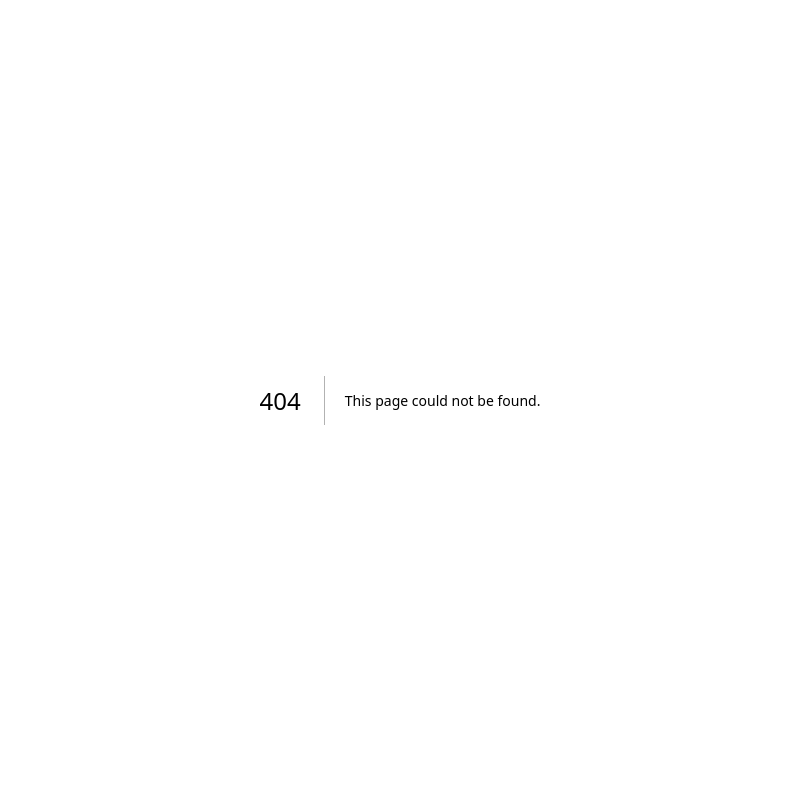
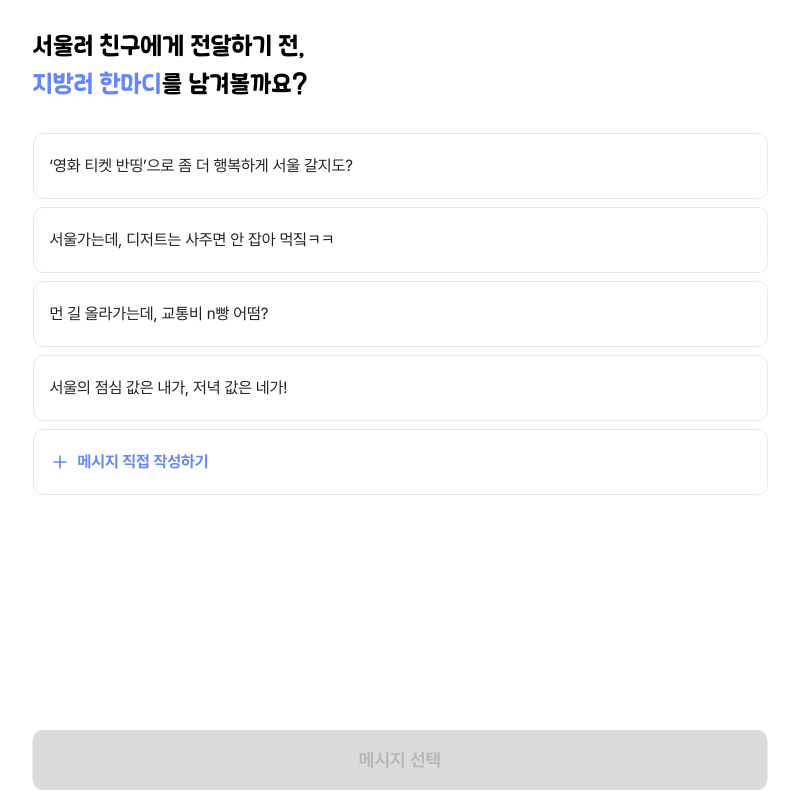
Before and after one commit to mintmin0320/provincial-minds, a Next.js app: page /choice-message in a window 1280 px wide. Before the commit this address had no page. Shown: the whole page, without its empty margins (240-1039 px from the left). Built offline with nearby package versions, Linux system fonts and the light colour scheme.

Commit message:
feat: 한마디 전달 페이지 추가

```diff
--- /dev/null
+++ b/src/app/choice-message/page.tsx
@@ -0,0 +1,16 @@
+import MessageList from "@/features/provincial-choice-message/ui/MessageList"
+import FlowTitle from "@/shared/@common/ui/FlowTitle"
+
+const ChoiceMessagePage = () => {
+  return (
+    <main className="h-dvh w-full bg-white px-[16px] pt-[28px]">
+      <FlowTitle>
+        서울러 친구에게 전달하기 전, <br />
+        <span className="text-blue01">지방러 한마디</span>를 남겨볼까요?
+      </FlowTitle>
+      <MessageList />
+    </main>
+  )
+}
+
+export default ChoiceMessagePage
--- /dev/null
+++ b/src/features/provincial-choice-message/hooks/useMessageStore.ts
@@ -0,0 +1,59 @@
+import { useState } from "react"
+
+const messages = [
+  "‘영화 티켓 반띵’으로 좀 더 행복하게 서울 갈지도?",
+  "서울가는데, 디저트는 사주면 안 잡아 먹짘ㅋㅋ",
+  "먼 길 올라가는데, 교통비 n빵 어떰?",
+  "서울의 점심 값은 내가, 저녁 값은 네가!",
+]
+
+export const useMessageStore = () => {
+  const [selectedIndex, setSelectedIndex] = useState<number | null>(null)
+  const [isInputCustom, setIsInputCustom] = useState<boolean>(false)
+  const [customMessage, setCustomMessage] = useState<string>("")
+  const [savedMessage, setSavedMessage] = useState<string | null>(null)
+  const [finalMessage, setFinalMessage] = useState<string | null>(null)
+
+  const handleSelect = (index: number | null, message?: string) => {
+    if (index !== null && index >= messages.length) {
+      setIsInputCustom(true)
+      setCustomMessage(message || "")
+    } else {
+      setSelectedIndex(index)
+      setFinalMessage(message || "")
+      setIsInputCustom(false)
+    }
+  }
+
+  const handleSaveMessage = () => {
+    if (customMessage.trim() !== "") {
+      setSavedMessage(customMessage)
+      setFinalMessage(customMessage)
+      setIsInputCustom(false)
+      setSelectedIndex(messages.length)
+    }
+  }
+
+  const handleKeyDown = (event: React.KeyboardEvent<HTMLInputElement>) => {
+    if (event.key === "Enter") {
+      handleSaveMessage()
+    }
+  }
+
+  return {
+    messages,
+    selectedIndex,
+    isInputCustom,
+    customMessage,
+    savedMessage,
+    finalMessage,
+    setSelectedIndex,
+    setIsInputCustom,
+    setCustomMessage,
+    setSavedMessage,
+    setFinalMessage,
+    handleSelect,
+    handleSaveMessage,
+    handleKeyDown,
+  }
+}
--- /dev/null
+++ b/src/features/provincial-choice-message/styles/custom.style.ts
@@ -0,0 +1,2 @@
+export const customStyle =
+  "flex w-full rounded-[10px] px-[16px] py-[20px] font-semibold tracking-[-0.08px] items-center"
--- /dev/null
+++ b/src/features/provincial-choice-message/ui/CustomMessageInput.tsx
@@ -0,0 +1,47 @@
+import Image from "next/image"
+
+import { cn } from "@/shared/utils/twMerge"
+import { customStyle } from "../styles/custom.style"
+
+interface ICustomMessageInputProps {
+  customMessage: string
+  setCustomMessage: (message: string) => void
+  handleKeyDown: (event: React.KeyboardEvent<HTMLInputElement>) => void
+  handleSaveMessage: () => void
+}
+
+const CustomMessageInput = ({
+  customMessage,
+  setCustomMessage,
+  handleKeyDown,
+  handleSaveMessage,
+}: ICustomMessageInputProps) => {
+  return (
+    <li className="rounded-[10px] border border-[#E8E8E8]">
+      <div
+        className={cn(
+          "justify-between gap-[32px] border border-[#D0DAFE]",
+          customStyle,
+        )}
+      >
+        <input
+          type="text"
+          value={customMessage}
+          onChange={(e) => setCustomMessage(e.target.value)}
+          onKeyDown={handleKeyDown}
+          className="flex-grow font-semibold text-blue01 outline-none"
+        />
+        <button type="button" onClick={handleSaveMessage}>
+          <Image
+            src="/icons/write_6687FC.svg"
+            width={20}
+            height={20}
+            alt="edit message"
+          />
+        </button>
+      </div>
+    </li>
+  )
+}
+
+export default CustomMessageInput
--- /dev/null
+++ b/src/features/provincial-choice-message/ui/MessageItem.tsx
@@ -0,0 +1,30 @@
+import { cn } from "@/shared/utils/twMerge"
+
+interface IMessageItemProps {
+  message: string
+  isSelected: boolean
+  onClick: () => void
+}
+
+const MessageItem = ({ message, isSelected, onClick }: IMessageItemProps) => {
+  return (
+    <li className="rounded-[10px] border border-[#E8E8E8]">
+      <button
+        type="button"
+        onClick={onClick}
+        className={cn(
+          "w-full cursor-pointer rounded-[10px] px-[16px] py-[20px] text-left tracking-[-0.08px]",
+          {
+            "border-[2px] border-[#D0DAFE] bg-[#F5F7FF] font-bold text-blue01":
+              isSelected,
+            "text-[#202020]": !isSelected,
+          },
+        )}
+      >
+        {message}
+      </button>
+    </li>
+  )
+}
+
+export default MessageItem
--- /dev/null
+++ b/src/features/provincial-choice-message/ui/MessageList.tsx
@@ -0,0 +1,108 @@
+"use client"
+
+import Image from "next/image"
+
+import { cn } from "@/shared/utils/twMerge"
+import { useMessageStore } from "../hooks/useMessageStore"
+import { customStyle } from "../styles/custom.style"
+
+import Button from "@/shared/@common/ui/Button"
+import ROUTE_PATH from "@/shared/constants/path"
+import { useRouter } from "next/navigation"
+import CustomMessageInput from "./CustomMessageInput"
+import MessageItem from "./MessageItem"
+
+const MessageList = () => {
+  const router = useRouter()
+
+  const {
+    messages,
+    selectedIndex,
+    isInputCustom,
+    customMessage,
+    savedMessage,
+    finalMessage,
+    setSelectedIndex,
+    setIsInputCustom,
+    setCustomMessage,
+    handleSelect,
+    handleSaveMessage,
+    handleKeyDown,
+  } = useMessageStore()
+
+  const handleSubmit = () => {
+    if (finalMessage) {
+      console.log("Sending message to server:", finalMessage)
+
+      router.push(ROUTE_PATH.GACHA_SHARE)
+    }
+  }
+
+  return (
+    <>
+      <ul className="mt-[28px] flex flex-col gap-[8px]">
+        {messages.map((message, index) => (
+          <MessageItem
+            key={index}
+            message={message}
+            isSelected={selectedIndex === index}
+            onClick={() => handleSelect(index, message)}
+          />
+        ))}
+        {savedMessage && !isInputCustom && (
+          <MessageItem
+            key={messages.length}
+            message={savedMessage}
+            isSelected={selectedIndex === messages.length}
+            onClick={() => handleSelect(messages.length, savedMessage)}
+          />
+        )}
+        {!savedMessage && !isInputCustom && (
+          <li className="rounded-[10px] border border-[#E8E8E8]">
+            <button
+              type="button"
+              onClick={() => {
+                setSelectedIndex(null)
+                setIsInputCustom(true)
+              }}
+              className={cn("cursor-pointer gap-[8px]", customStyle, {
+                "border-[#D0DAFE] font-bold text-blue01":
+                  selectedIndex === null,
+                "border-[#E8E8E8] text-[#A8A8A8]": selectedIndex !== null,
+              })}
+            >
+              <Image
+                src={`/icons/plus_${
+                  selectedIndex === null ? "6687FC" : "A8A8A8"
+                }.svg`}
+                width={20}
+                height={20}
+                alt="plus icon"
+              />
+              메시지 직접 작성하기
+            </button>
+          </li>
+        )}
+        {isInputCustom && (
+          <CustomMessageInput
+            customMessage={customMessage}
+            setCustomMessage={setCustomMessage}
+            handleKeyDown={handleKeyDown}
+            handleSaveMessage={handleSaveMessage}
+          />
+        )}
+      </ul>
+      <Button
+        type="submit"
+        className="fixed bottom-0 left-1/2 mb-[10px] max-w-[calc(100%-32px)] -translate-x-1/2 transform"
+        theme="blue"
+        disabled={!finalMessage}
+        onClick={handleSubmit}
+      >
+        메시지 선택
+      </Button>
+    </>
+  )
+}
+
+export default MessageList
```
